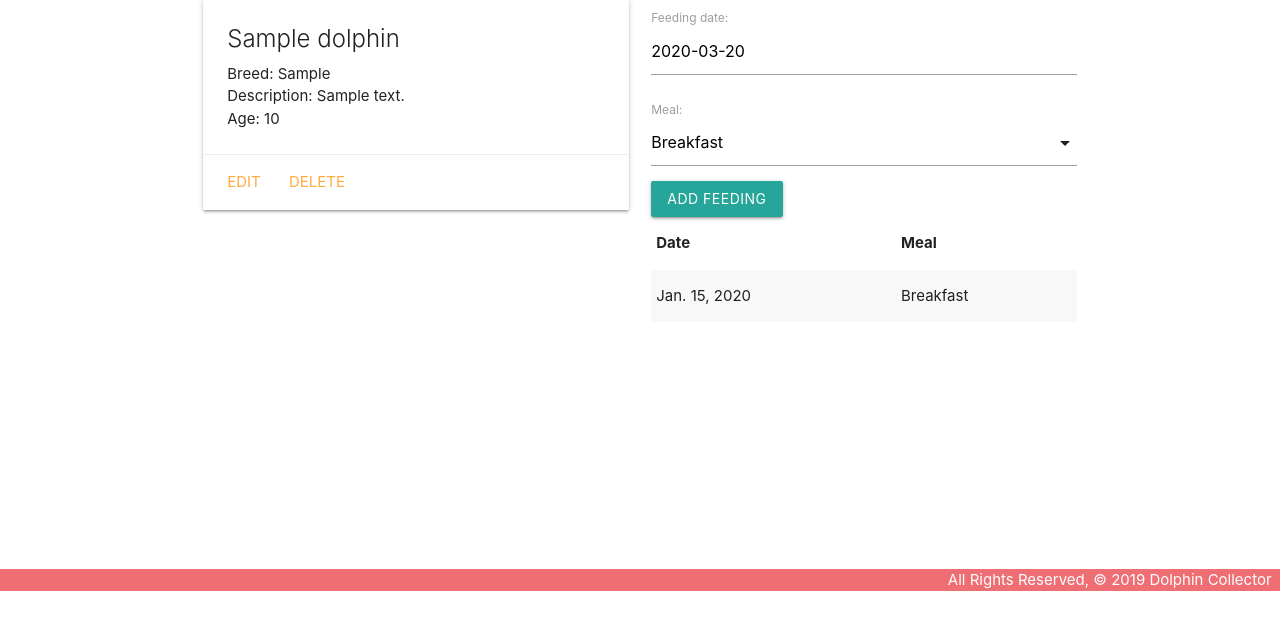
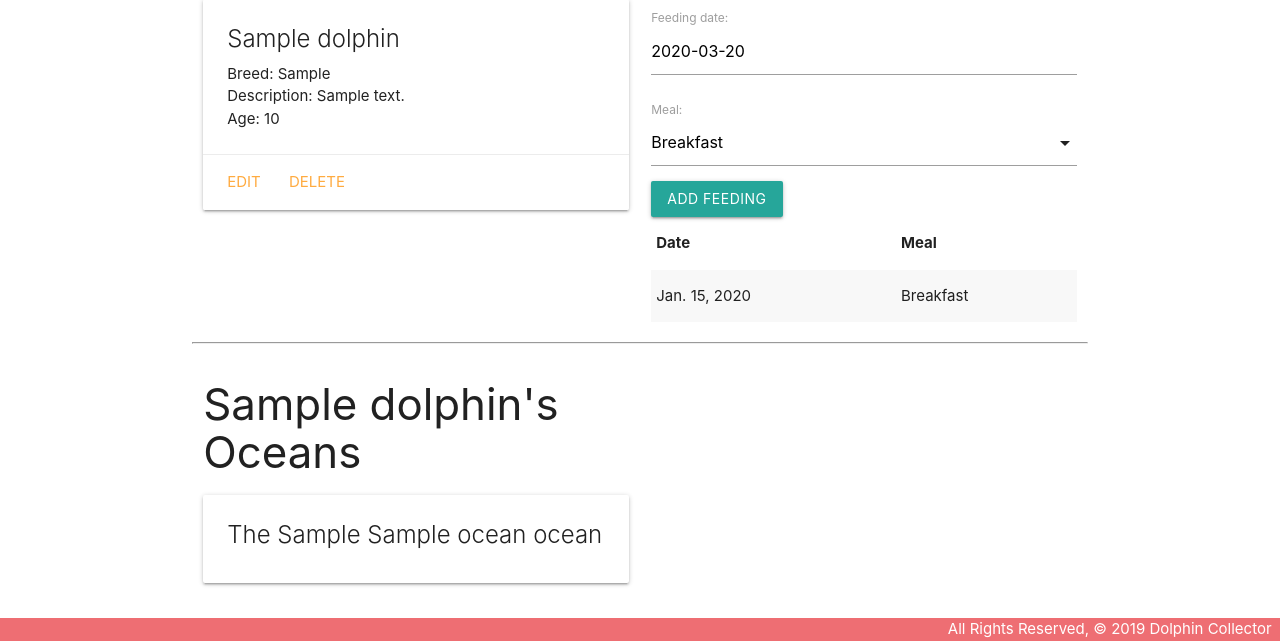
Before and after one commit to skylarw19/dolphin-collector, a Django app: page /dolphins/1/ in a window 1280 px wide. Shown: the part 209-850 px from the top of the page. Before the commit the page ends 800 px from the top, so only its background shows below. Run offline with Django 3.2, Linux system fonts and the light colour scheme; tables that the repository leaves empty hold one stand-in row (values such as "Sample post").

Commit message:
many to many model

```diff
--- a/main_app/models.py
+++ b/main_app/models.py
@@ -8,11 +8,22 @@ MEALS = (
 )
 
 # Create your models here.
+class Ocean(models.Model):
+  name = models.CharField(max_length=50)
+  size = models.CharField(max_length=20)
+
+  def __str__(self):
+    return self.name
+
+  def get_absolute_url(self):
+    return reverse('oceans_detail', kwargs={'pk': self.id})
+
 class Dolphin(models.Model):
     name = models.CharField(max_length=100)
     breed = models.CharField(max_length=100)
     description = models.TextField(max_length=250)
     age = models.IntegerField()
+    oceans = models.ManyToManyField(Ocean)
 
     def __str__(self):
         return self.name
--- a/main_app/templates/dolphins/detail.html
+++ b/main_app/templates/dolphins/detail.html
@@ -45,6 +45,26 @@
     </table>
   </div>
 </div>
+
+<hr>
+<div class="row">
+  <div class="col s6">
+    <h3>{{ dolphin.name }}'s Oceans</h3>
+    {% if dolphin.oceans.count %}
+      {% for ocean in dolphin.oceans.all %}
+        <div class="card">
+          <div class="card-content">
+            <span class="card-title">
+                The {{ocean.size}} {{ocean.name}} ocean
+            </span>
+          </div>
+        </div>
+      {% endfor %}
+    {% else %}
+      <h5>No Oceans :(</h5>
+    {% endif %}
+  </div>
+
 <script>
   const dateEl = document.getElementById('id_date');
   M.Datepicker.init(dateEl, {
```
Also changed, not shown: main_app/migrations/0003_auto_20200320_0155.py (added).
